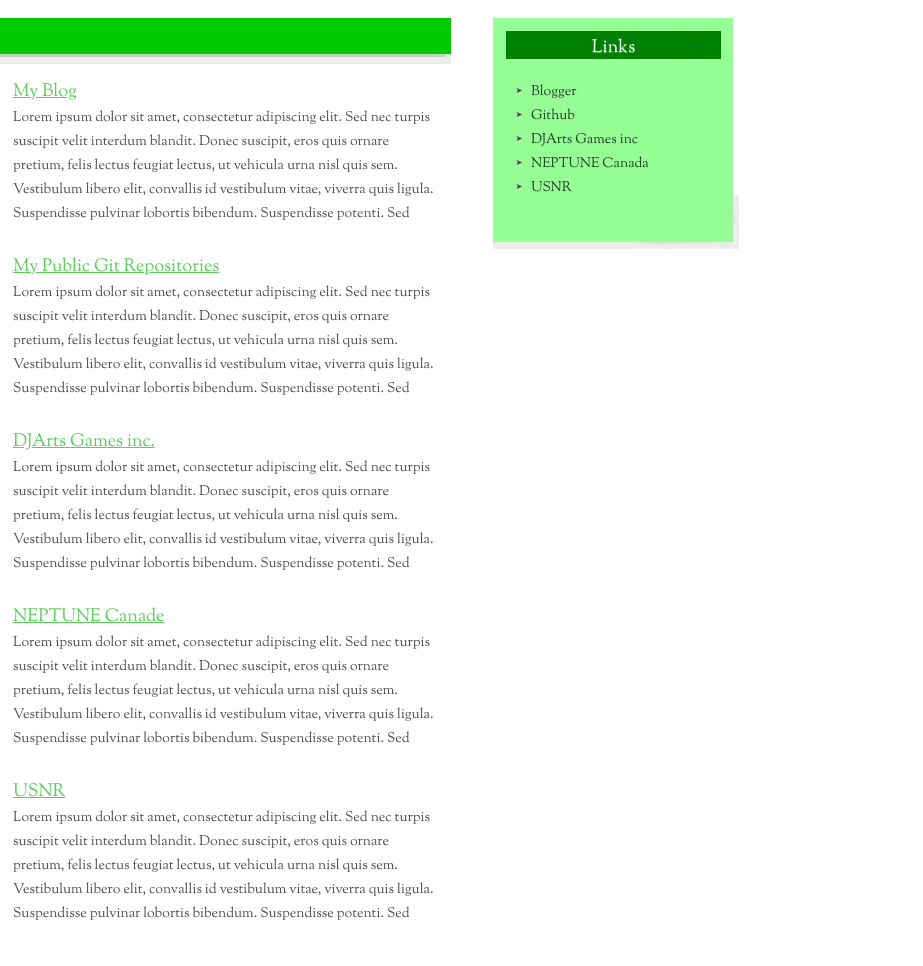
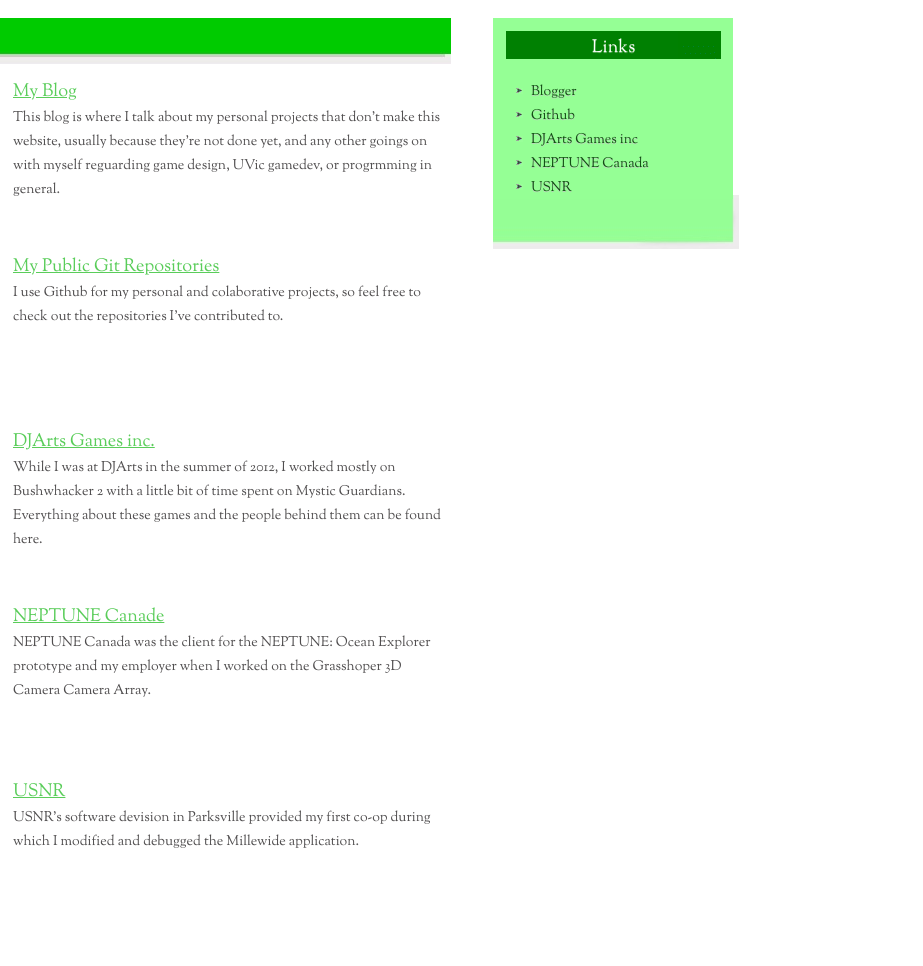
Before and after one commit to Lambwatt/websiteTemplate, a plain HTML site: page links.html in a window 1280 px wide. Shown: the part 126-1092 px from the top of the page, 357-1280 px from the left. Drawn offline with Linux system fonts and the light colour scheme.

Commit message:
finished links page for now. get some feedback on it.

```diff
--- a/links.html
+++ b/links.html
@@ -40,7 +40,7 @@
 								<h5>
 									<a id="blogger" href="http://lambwattage.blogspot.ca">My Blog</a>
 								</h5>
-								<p>Lorem ipsum dolor sit amet, consectetur adipiscing elit. Sed nec turpis suscipit velit interdum blandit. Donec suscipit, eros quis ornare pretium, felis lectus feugiat lectus, ut vehicula urna nisl quis sem. Vestibulum libero elit, convallis id vestibulum vitae, viverra quis ligula. Suspendisse pulvinar lobortis bibendum. Suspendisse potenti. Sed</p>
+								<p>This blog is where I talk about my personal projects that don't make this website, usually because they're not done yet, and any other goings on with myself reguarding game design, UVic gamedev, or progrmming in general.</p>
 							</div>
 						</li>
 						<li>
@@ -51,7 +51,7 @@
 								<h5>
 									<a id="git" href="https://github.com/Lambwatt">My Public Git Repositories</a>
 								</h5>
-								<p>Lorem ipsum dolor sit amet, consectetur adipiscing elit. Sed nec turpis suscipit velit interdum blandit. Donec suscipit, eros quis ornare pretium, felis lectus feugiat lectus, ut vehicula urna nisl quis sem. Vestibulum libero elit, convallis id vestibulum vitae, viverra quis ligula. Suspendisse pulvinar lobortis bibendum. Suspendisse potenti. Sed</p>
+								<p>I use Github for my personal and colaborative projects, so feel free to check out the repositories I've contributed to.</p>
 							</div>
 						</li>
 						<li>
@@ -62,7 +62,7 @@
 								<h5>
 									<a id="djarts" href="http://www.djartsgames.ca/">DJArts Games inc.</a>
 								</h5>
-								<p>Lorem ipsum dolor sit amet, consectetur adipiscing elit. Sed nec turpis suscipit velit interdum blandit. Donec suscipit, eros quis ornare pretium, felis lectus feugiat lectus, ut vehicula urna nisl quis sem. Vestibulum libero elit, convallis id vestibulum vitae, viverra quis ligula. Suspendisse pulvinar lobortis bibendum. Suspendisse potenti. Sed</p>
+								<p>While I was at DJArts in the summer of 2012, I worked mostly on Bushwhacker 2 with a little bit of time spent on Mystic Guardians. Everything about these games and the people behind them can be found here.</p>
 							</div>
 						</li>
 						<li>
@@ -73,7 +73,7 @@
 								<h5>
 									<a id="neptune" href="http://www.neptunecanada.com/">NEPTUNE Canade</a>
 								</h5>
-								<p>Lorem ipsum dolor sit amet, consectetur adipiscing elit. Sed nec turpis suscipit velit interdum blandit. Donec suscipit, eros quis ornare pretium, felis lectus feugiat lectus, ut vehicula urna nisl quis sem. Vestibulum libero elit, convallis id vestibulum vitae, viverra quis ligula. Suspendisse pulvinar lobortis bibendum. Suspendisse potenti. Sed</p>
+								<p>NEPTUNE Canada was the client for the NEPTUNE: Ocean Explorer prototype and my employer when I worked on the Grasshoper 3D Camera Camera Array.</p>
 							</div>
 						</li>
 						<li>
@@ -84,7 +84,7 @@
 								<h5>
 									<a id="usnr" href="http://www.usnr.com/">USNR</a>
 								</h5>
-								<p>Lorem ipsum dolor sit amet, consectetur adipiscing elit. Sed nec turpis suscipit velit interdum blandit. Donec suscipit, eros quis ornare pretium, felis lectus feugiat lectus, ut vehicula urna nisl quis sem. Vestibulum libero elit, convallis id vestibulum vitae, viverra quis ligula. Suspendisse pulvinar lobortis bibendum. Suspendisse potenti. Sed</p>
+								<p>USNR's software devision in Parksville provided my first co-op during which I modified and debugged the Millewide application.</p>
 							</div>
 						</li>
 					</ul>
```
